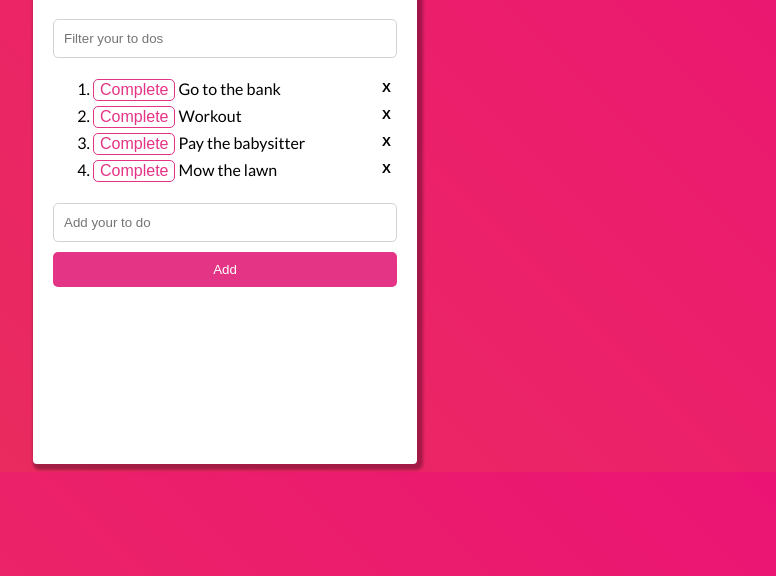
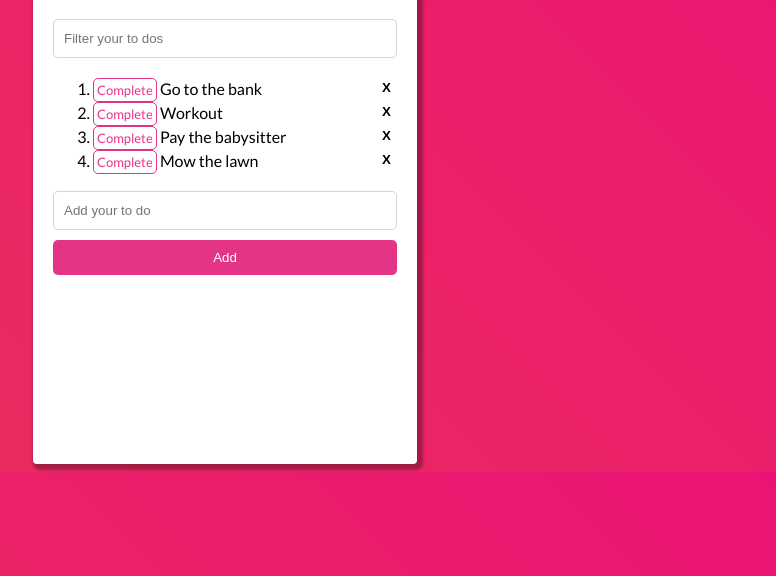
Before and after one commit to schafermeegan/AngularJs-Lab-TODO, a plain HTML site: page Angular Todo List Lab Part 1/index.html in a window 1280 px wide. Shown: the part 224-800 px from the top of the page, without its empty margins (415-1191 px from the left). Drawn offline with nearby package versions, Linux system fonts and the light colour scheme.

Commit message:
Add files via upload

```diff
--- a/Angular Todo List Lab Part 1/app.controller.js
+++ b/Angular Todo List Lab Part 1/app.controller.js
@@ -17,10 +17,12 @@ function TodoController($scope) {
       completed: false
     }];
 
+
+//cannot get the strike through with the class .done to work.
 		$scope.addtask = function() {
 			$scope.todos.push({'title': $scope.newtodo, 'done':false})
 			$scope.newtodo = ''
-		}
+    }
 
 		$scope.removeTask = function(index) {
 			$scope.todos.splice(index, 1);
--- a/Angular Todo List Lab Part 1/index.html
+++ b/Angular Todo List Lab Part 1/index.html
@@ -19,12 +19,26 @@
           <div class="lists" ng-class="myClass">
             <ol>
               <li ng-repeat="todo in todos | filter:test">
-              <button class="completeButton" ng-click="completedTask()">Complete</button>
-              <span>{{todo.title}}</span>
-              <button class="delete" ng-click="removeTask($index)">X</button>
+
+                <label
+
+                <label ng-click="task.newtodo = !task.newtodo">
+                    <span ng-class="{ completed: task.newtodo }"><a class="completeButton" ng-if="!task.newtodo" ng-model="todo.done" href="#" >Complete</a><span class="done-{{todo.done}}">
+                      {{ todo.title }} </span></span>
+
+                      <!-- <button class="completeButton" ng-click="completedTask()">Complete</button>
+          <span>{{todo.title}}</span> -->
+
+                      <button class="delete" ng-click="removeTask($index)">X</button>
+            </label>
               </li>
             </ol>
           </div>
+
+
+
+
+
 
           <form name="todosFrm" ng-submit="addtask()">
             <input class="bottomInput" type="text" name="newtodo" placeholder="Add your to do" ng-model="newtodo" required />
--- a/Angular Todo List Lab Part 1/styles.css
+++ b/Angular Todo List Lab Part 1/styles.css
@@ -56,20 +56,20 @@ input[type=text] {
     border: 1px solid #E43485;
     border-radius: 5px;
     outline: none;
-}
-li, .completeButton {
-    font-size: medium;
+    text-decoration: none;
+    font-size: small;
+    padding: 3px;
 }
 
 .lists {
     display: flex;
-
     width: 100%;
 }
 li {
     width: 100%;
     margin-top: 5px;
     margin-bottom: 5px;
+    font-size: medium;
 }
 
 
@@ -92,3 +92,8 @@ h4 {
 ol {
     width: 100%;
 }
+
+.done-true {
+    text-decoration: line-through;
+    color: black;
+  }
```
